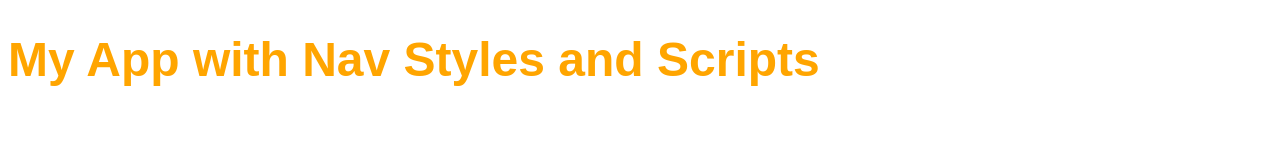
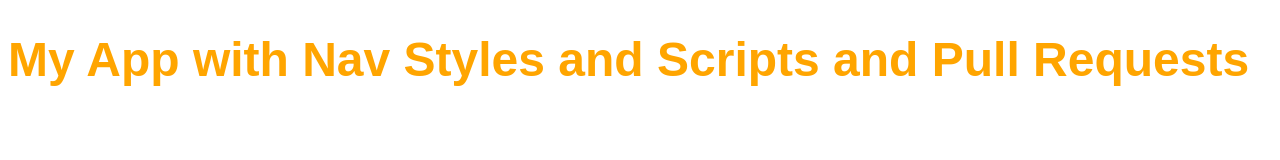
Before and after one commit to stacyrays/test_repo, a plain HTML site: page index.html in a window 1280 px wide. Drawn offline with Linux system fonts and the light colour scheme.

Commit message:
added pull request

```diff
--- a/index.html
+++ b/index.html
@@ -8,7 +8,7 @@
     <title>Document</title>
   </head>
   <body>
-    <h1>My App with Nav Styles and Scripts</h1>
+    <h1>My App with Nav Styles and Scripts and Pull Requests</h1>
     <script src="app.js"></script>
   </body>
 </html>
```
